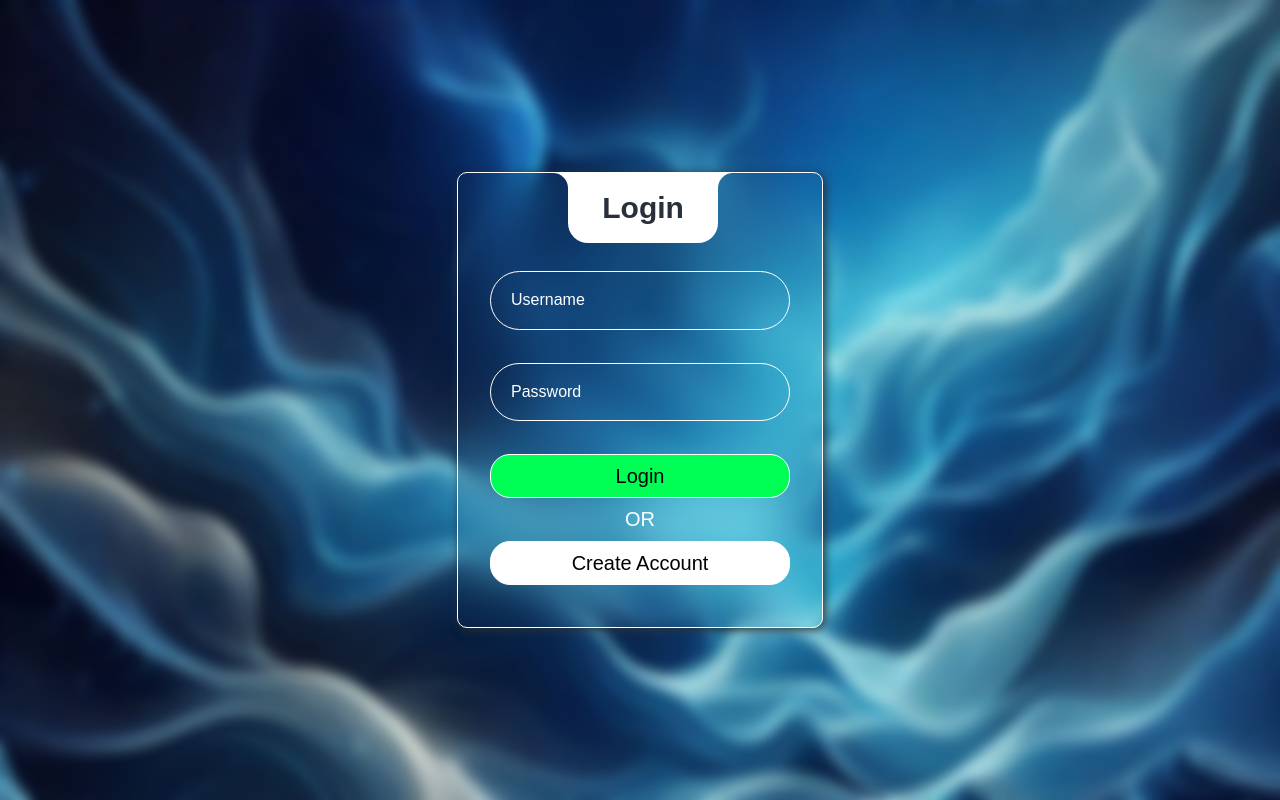
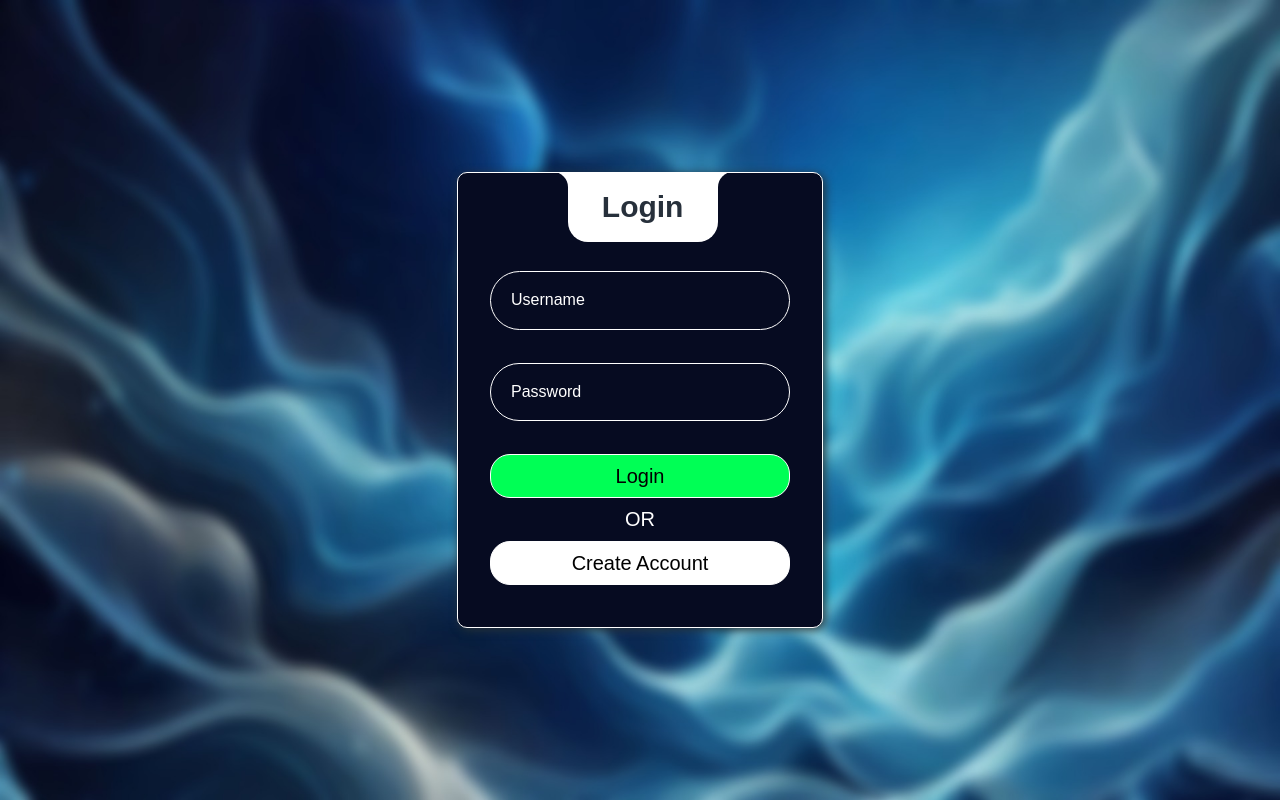
Before and after one commit to Nteaman/POOSD-PROJECT-1, a PHP site: page /index.html in a window 1280 px wide. Run offline with PHP 8.4, Linux system fonts and the light colour scheme.

```diff
--- a/css/style.css
+++ b/css/style.css
@@ -36,8 +36,7 @@ body
    padding: 20px;
    text-align: center;
    border-radius: 10px;
-   background-color: rgb(255, 255, 255, .01);
-   backdrop-filter: blur(20px);
+   background-color: #060b21;
    border-radius: 10px;
    border: 1px solid #ffffff;
    padding: 5em 2em 1.5em 2em;
```
